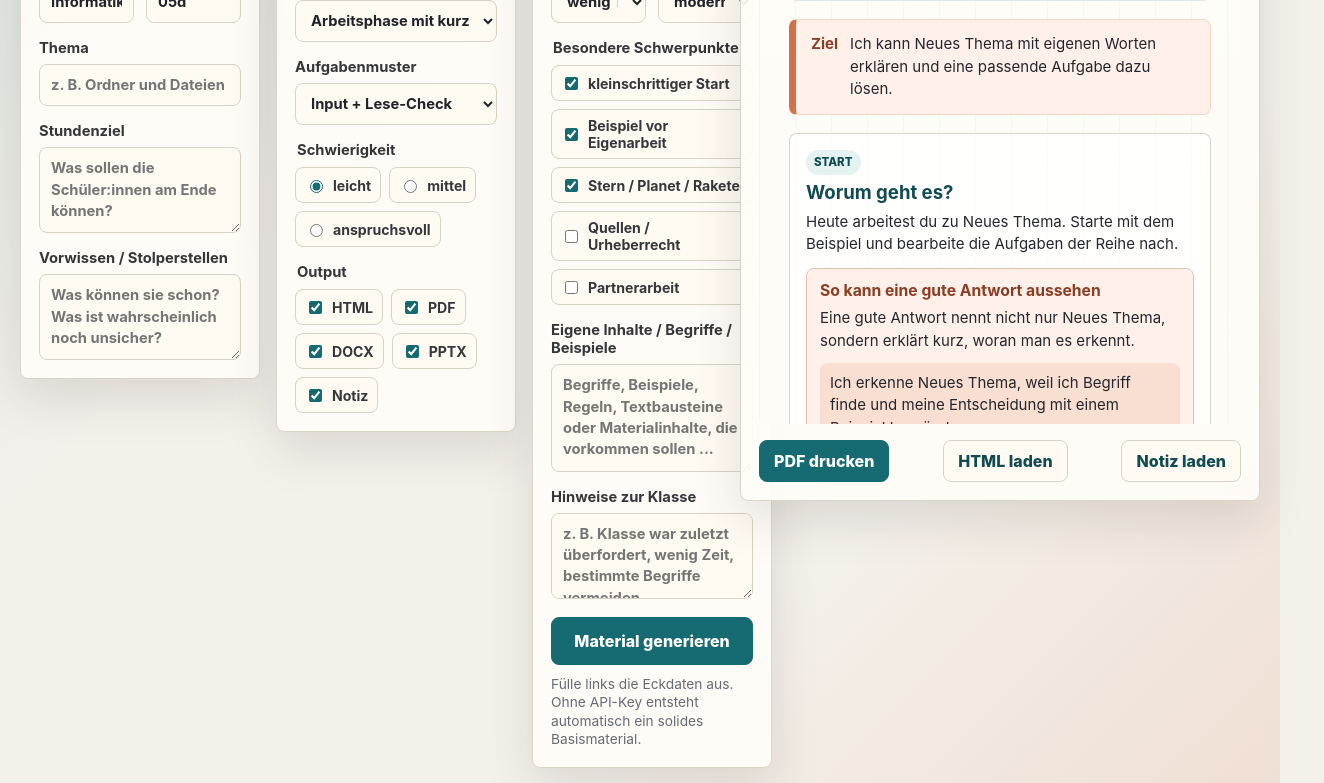
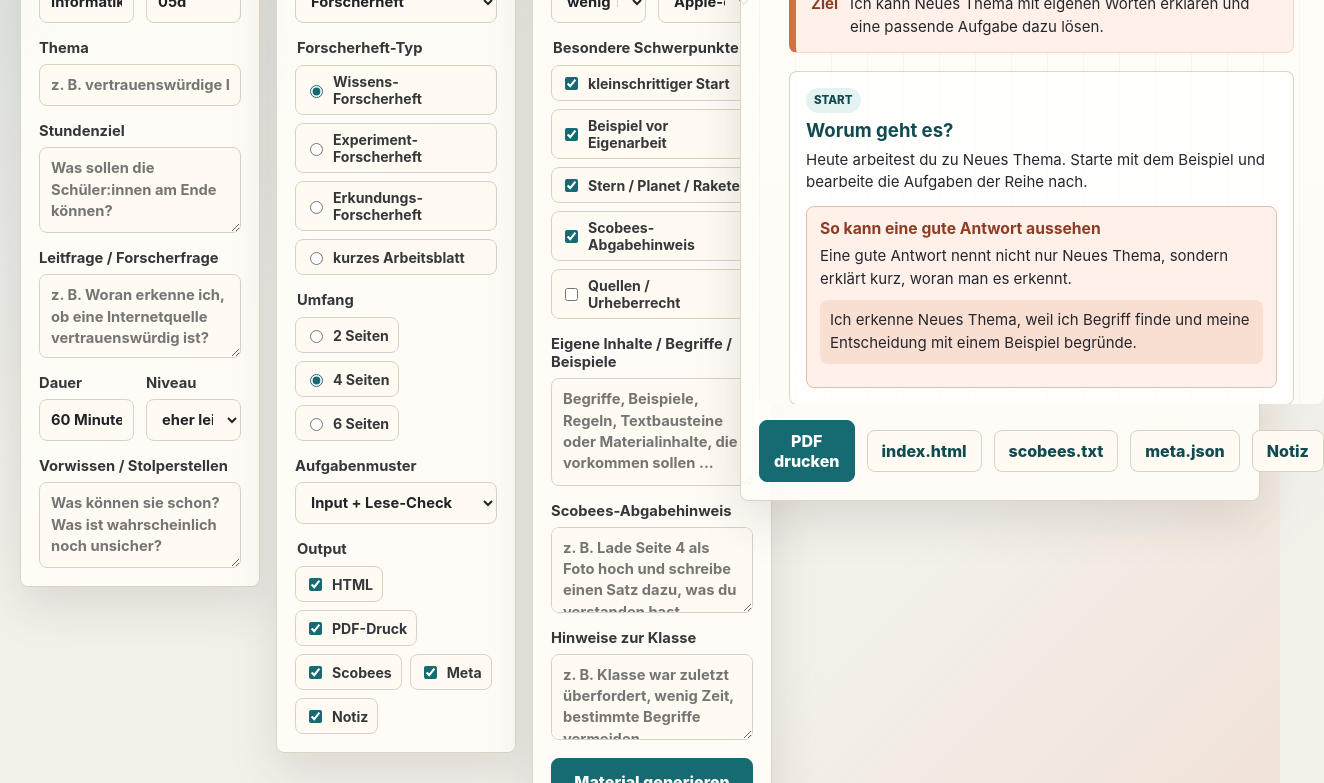
Before and after one commit to stelges/unterrichtsmaterialgenerator, a website: page index.html in a window 1280 px wide. Shown: the part 279-1062 px from the top of the page, 1324 px wide, since content can reach past the window. Drawn offline with Linux system fonts and the light colour scheme.

Commit message:
Add booklet template inputs and export actions

```diff
--- a/index.html
+++ b/index.html
@@ -5,6 +5,7 @@
     <meta name="viewport" content="width=device-width, initial-scale=1" />
     <title>Materialgenerator</title>
     <link rel="stylesheet" href="./styles.css" />
+    <link rel="stylesheet" href="./print.css" />
   </head>
   <body>
     <main class="app-shell">
@@ -38,15 +39,35 @@
               </label>
             </div>
 
-              <label>
-                Thema
-                <input name="thema" type="text" placeholder="z. B. Ordner und Dateien" />
-              </label>
+            <label>
+              Thema
+              <input name="thema" type="text" placeholder="z. B. vertrauenswürdige Internetquellen" />
+            </label>
 
             <label>
               Stundenziel
               <textarea name="stundenziel" rows="3" placeholder="Was sollen die Schüler:innen am Ende können?"></textarea>
             </label>
+
+            <label>
+              Leitfrage / Forscherfrage
+              <textarea name="leitfrage" rows="2" placeholder="z. B. Woran erkenne ich, ob eine Internetquelle vertrauenswürdig ist?"></textarea>
+            </label>
+
+            <div class="field-row">
+              <label>
+                Dauer
+                <input name="dauer" type="text" value="60 Minuten" placeholder="z. B. 60 Minuten" />
+              </label>
+              <label>
+                Niveau
+                <select name="schwierigkeit">
+                  <option value="eher leicht" selected>eher leicht</option>
+                  <option value="mittel">mittel</option>
+                  <option value="anspruchsvoll">anspruchsvoll</option>
+                </select>
+              </label>
+            </div>
 
             <label>
               Vorwissen / Stolperstellen
@@ -58,22 +79,40 @@
             <div class="panel-heading">
               <span class="step">02</span>
               <div>
-                <h2>Materialform</h2>
-                <p>Wie soll der Arbeitsauftrag funktionieren?</p>
+                <h2>Template</h2>
+                <p>Welcher Lernweg soll entstehen?</p>
               </div>
             </div>
 
             <label>
               Materialtyp
               <select name="materialtyp">
-                <option>Arbeitsphase mit kurzem Einstieg</option>
+                <option>Forscherheft</option>
                 <option>Arbeitsblatt</option>
                 <option>Lernpfad</option>
                 <option>Erkundungsauftrag</option>
                 <option>Übung / Wiederholung</option>
-                <option>Gruppenauftrag</option>
               </select>
             </label>
+
+            <fieldset>
+              <legend>Forscherheft-Typ</legend>
+              <div class="checks vertical">
+                <label><input type="radio" name="templateMode" value="knowledge" checked /> Wissens-Forscherheft</label>
+                <label><input type="radio" name="templateMode" value="experiment" /> Experiment-Forscherheft</label>
+                <label><input type="radio" name="templateMode" value="exploration" /> Erkundungs-Forscherheft</label>
+                <label><input type="radio" name="templateMode" value="worksheet" /> kurzes Arbeitsblatt</label>
+              </div>
+            </fieldset>
+
+            <fieldset>
+              <legend>Umfang</legend>
+              <div class="segmented">
+                <label><input type="radio" name="variant" value="2p" /> 2 Seiten</label>
+                <label><input type="radio" name="variant" value="4p" checked /> 4 Seiten</label>
+                <label><input type="radio" name="variant" value="6p" /> 6 Seiten</label>
+              </div>
+            </fieldset>
 
             <label>
               Aufgabenmuster
@@ -86,22 +125,13 @@
             </label>
 
             <fieldset>
-              <legend>Schwierigkeit</legend>
-              <div class="segmented">
-                <label><input type="radio" name="schwierigkeit" value="eher leicht" checked /> leicht</label>
-                <label><input type="radio" name="schwierigkeit" value="mittel" /> mittel</label>
-                <label><input type="radio" name="schwierigkeit" value="anspruchsvoll" /> anspruchsvoll</label>
-              </div>
-            </fieldset>
-
-            <fieldset>
               <legend>Output</legend>
               <div class="checks">
-                <label><input type="checkbox" name="output" value="HTML-Master" checked /> HTML</label>
-                <label><input type="checkbox" name="output" value="PDF" checked /> PDF</label>
-                <label><input type="checkbox" name="output" value="DOCX" checked /> DOCX</label>
-                <label><input type="checkbox" name="output" value="PPTX-Einstieg" checked /> PPTX</label>
-                <label><input type="checkbox" name="output" value="Lehrkraft-Notiz" checked /> Notiz</label>
+                <label><input type="checkbox" name="output" value="index.html" checked /> HTML</label>
+                <label><input type="checkbox" name="output" value="material.pdf" checked /> PDF-Druck</label>
+                <label><input type="checkbox" name="output" value="scobees.txt" checked /> Scobees</label>
+                <label><input type="checkbox" name="output" value="meta.json" checked /> Meta</label>
+                <label><input type="checkbox" name="output" value="lehrkraft_notiz.md" checked /> Notiz</label>
               </div>
             </fieldset>
           </section>
@@ -127,7 +157,7 @@
               <label>
                 Gestaltung
                 <select name="gestaltung">
-                  <option>modern, ruhig, iPad- und drucktauglich</option>
+                  <option>Apple-clean, Sek-I-professionell, nicht kindisch</option>
                   <option>sehr schlicht und arbeitsblattnah</option>
                   <option>visueller, mit mehr Orientierungselementen</option>
                 </select>
@@ -140,14 +170,19 @@
                 <label><input type="checkbox" name="schwerpunkte" value="kleinschrittiger Startauftrag" checked /> kleinschrittiger Start</label>
                 <label><input type="checkbox" name="schwerpunkte" value="Beispiel vor Eigenarbeit" checked /> Beispiel vor Eigenarbeit</label>
                 <label><input type="checkbox" name="schwerpunkte" value="Stern/Planet/Rakete-Differenzierung" checked /> Stern / Planet / Rakete</label>
+                <label><input type="checkbox" name="schwerpunkte" value="Scobees-Abgabehinweis" checked /> Scobees-Abgabehinweis</label>
                 <label><input type="checkbox" name="schwerpunkte" value="Quellen und Urheberrecht mitdenken" /> Quellen / Urheberrecht</label>
-                <label><input type="checkbox" name="schwerpunkte" value="Partnerarbeit sinnvoll einbauen" /> Partnerarbeit</label>
               </div>
             </fieldset>
 
             <label>
               Eigene Inhalte / Begriffe / Beispiele
               <textarea name="inhalte" rows="4" placeholder="Begriffe, Beispiele, Regeln, Textbausteine oder Materialinhalte, die vorkommen sollen ..."></textarea>
+            </label>
+
+            <label>
+              Scobees-Abgabehinweis
+              <textarea name="scobeesSubmission" rows="3" placeholder="z. B. Lade Seite 4 als Foto hoch und schreibe einen Satz dazu, was du verstanden hast."></textarea>
             </label>
 
             <label>
@@ -174,8 +209,10 @@
 
         <div class="actions">
           <button id="printButton" type="button">PDF drucken</button>
-          <button id="downloadHtmlButton" type="button" class="secondary">HTML laden</button>
-          <button id="downloadNoteButton" type="button" class="secondary">Notiz laden</button>
+          <button id="downloadHtmlButton" type="button" class="secondary">index.html</button>
+          <button id="downloadScobeesButton" type="button" class="secondary">scobees.txt</button>
+          <button id="downloadMetaButton" type="button" class="secondary">meta.json</button>
+          <button id="downloadNoteButton" type="button" class="secondary">Notiz</button>
         </div>
       </aside>
     </main>
```
